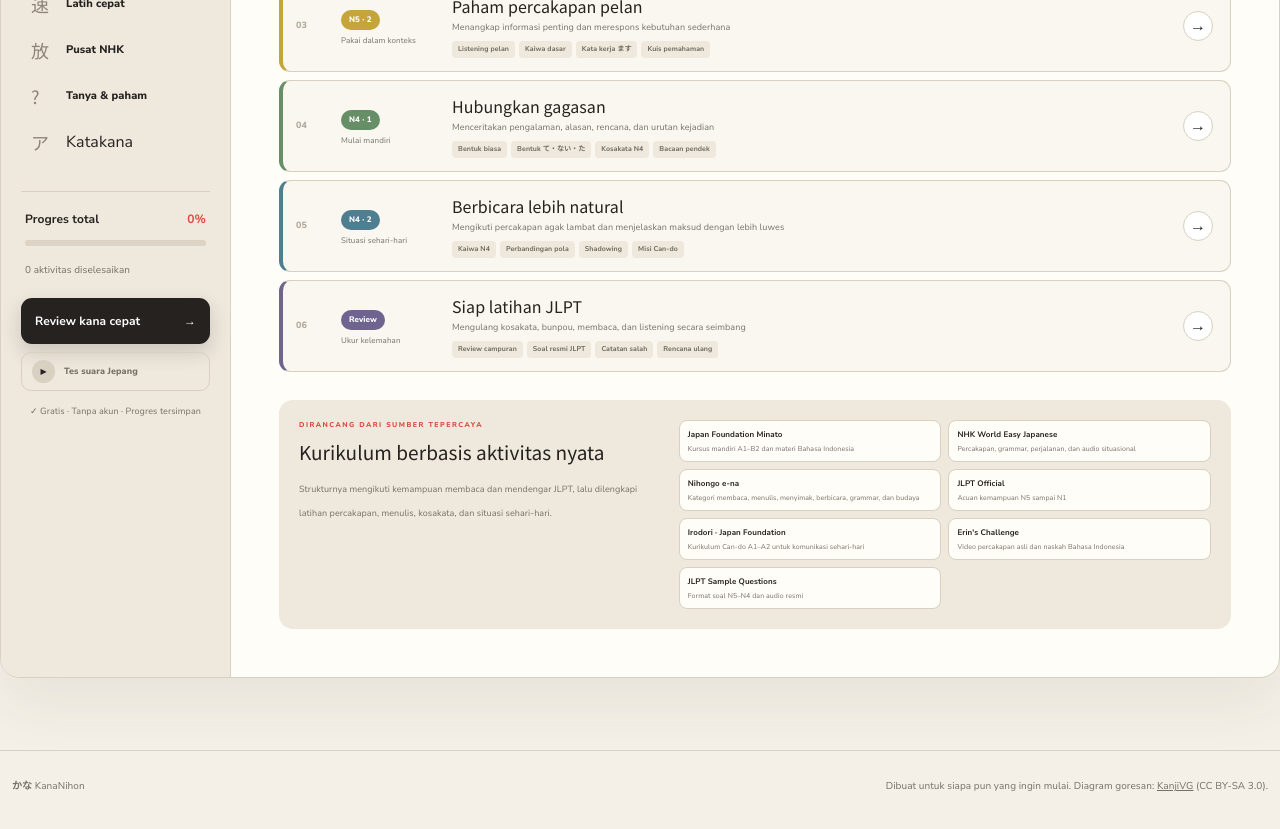
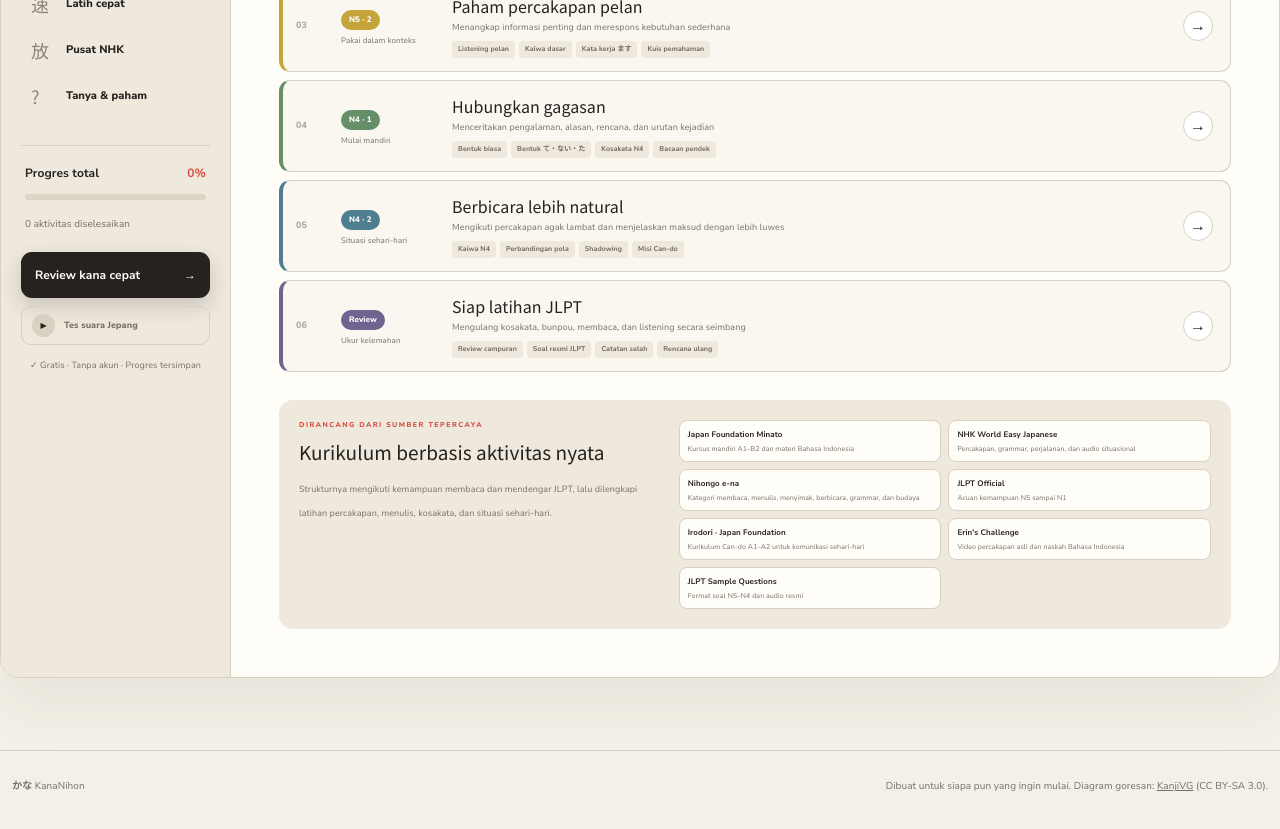
Before and after one commit to RYB-404/KanaNihon, a Next.js app: page / in a window 1280 px wide. Shown: the part 1040-1869 px from the top of the page. Built offline with nearby package versions, Linux system fonts and the light colour scheme.

Commit message:
ui: remove redundant Katakana nav button (use script-switch in Kana & menulis)

```diff
--- a/app/page.tsx
+++ b/app/page.tsx
@@ -647,7 +647,6 @@ export default function Home() {
             <button className={view === "latih" ? "selected" : ""} onClick={() => startLatih()}><span>速</span><i>Latih cepat</i></button>
             <button className={view === "nhk" ? "selected" : ""} onClick={() => setView("nhk")}><span>放</span><i>Pusat NHK</i></button>
             <button className={view === "tanya" ? "selected" : ""} onClick={() => setView("tanya")}><span>?</span><i>Tanya & paham</i></button>
-            <button className={script === "katakana" ? "selected" : ""} onClick={() => switchScript("katakana")}><span>ア</span> Katakana</button>
           </div>
           {(view === "belajar" || view === "latihan") && <div className="script-switch compact" aria-label="Pilih jenis huruf">
             <button className={script === "hiragana" ? "selected" : ""} onClick={() => switchScript("hiragana")}><span>あ</span> Hiragana</button>
```
